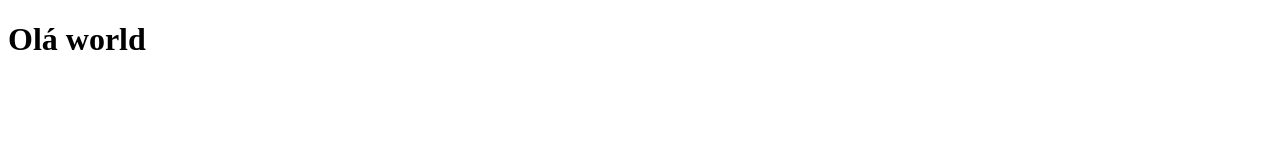
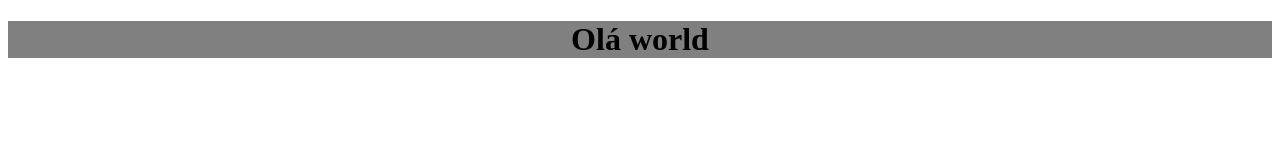
Before and after one commit to luccon/git-aula-01, a plain HTML site: page index.html in a window 1280 px wide. Drawn offline with Linux system fonts and the light colour scheme.

Commit message:
primeira-interacao

```diff
--- a/index.html
+++ b/index.html
@@ -4,6 +4,7 @@
     <meta charset="UTF-8">
     <meta name="viewport" content="width=device-width, initial-scale=1.0">
     <title>Git - Aula 01</title>
+    <link rel="stylesheet" href="style.css">
 </head>
 <body>
     <h1>Olá world</h1>
--- /dev/null
+++ b/style.css
@@ -0,0 +1,6 @@
+h1 {
+    background-color: grey;
+    display: flex;
+    justify-content: center;
+    align-items: center;
+}
```
